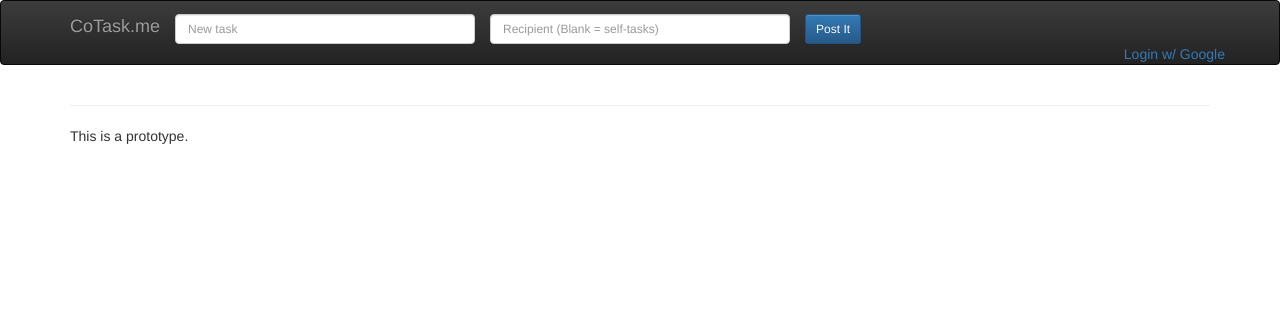
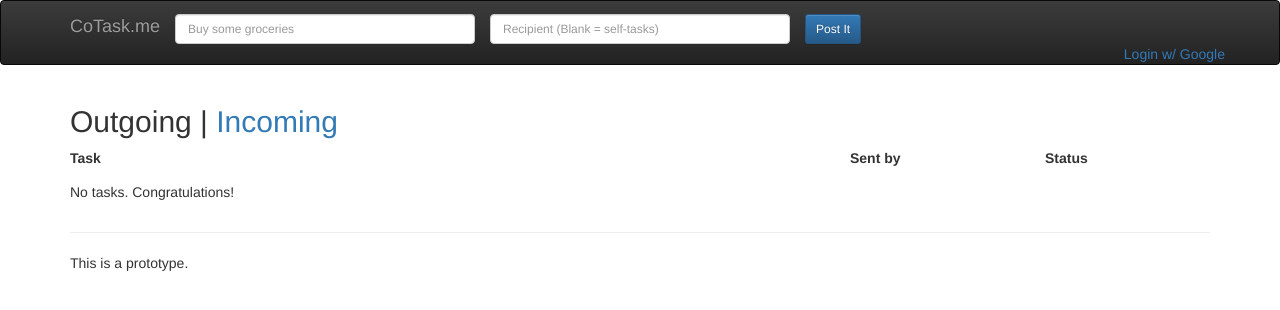
Before and after one commit to JoshData/cotaskme, a Django app: template templates/tasklist.html in a window 1280 px wide. Shown: the top 310 px of the page. Run offline with Django 3.2, Linux system fonts and the light colour scheme; the template is opened without the code that fills it, so the values that code supplies are empty; parts of the project's set-up code (start-up, migrations or seed data) failed here and were passed over; some libraries are stand-ins or nearby versions.

Commit message:
make the task list view functional-ish

```diff
--- a/cotaskme/urls.py
+++ b/cotaskme/urls.py
@@ -7,9 +7,10 @@ urlpatterns = patterns('',
     url(r'^$', 'cotaskme.views.home', name='home'),
     url(r'^new-task-list$', 'cotaskme.views.newlist', name='newlist'),
 
+    url(r'^tasks()(?:/(incoming|outgoing))?$', 'cotaskme.views.tasklist', name='tasklist'),
     url(r'^t/([^/]+)$', 'cotaskme.views.tasklist', name='tasklist'),
-    url(r'^t/([^/]+)/_action$', 'cotaskme.views.tasklist_action', name='tasklist_action'),
-    url(r'^t/([^/]+)/_post$', 'cotaskme.views.tasklist_post', name='tasklist_post'),
+    url(r'^_action$', 'cotaskme.views.tasklist_action', name='tasklist_action'),
+    url(r'^_post$', 'cotaskme.views.tasklist_post', name='tasklist_post'),
 
     url('', include('social.apps.django_app.urls', namespace='social')),
     url('logout$', 'cotaskme.views.logout_view'),
--- a/static/main.css
+++ b/static/main.css
@@ -1,13 +1,17 @@
-table {
-width:800px;
+.tasklist-header {
+	font-weight: bold;
 }
 
-tr:nth-child(even) {
-    background-color: #ccc;
+.tasklist-item {
+	/* this is a bootstrap row, so don't touch left/right margins */
+	padding-top: 4px;
+	padding-bottom: 4px;
 }
-
-th.task {
-	width:600px;
+	.tasklist-item.even {
+		background-color: #EEE;
+	}
+	.tasklist-item:hover {
+		background-color: #F9F9F9;
 	}
 
 .form-control {
--- a/static/main.js
+++ b/static/main.js
@@ -3,3 +3,46 @@ function show_modal_error(title, message) {
 	$('#error_modal p').text(message);
 	$('#error_modal').modal({});
 }
+
+var nav_post_err_title = "Post It";
+
+function post_state(state) {
+	var elems = $('#nav_post_form input, #nav_post_form select, #nav_post_form textarea, #nav_post_form button');
+	elems.prop("disabled", !state);
+}
+
+function do_post() {
+	if ($('#navPostTitle').val() == "") {
+  		show_modal_error(nav_post_err_title, "Type in a title for the task.");
+  		return false;
+	}
+
+  	$.ajax(
+  		"/_post",
+  		{
+  			data: {
+  				title: $('#navPostTitle').val(),
+  				notes: "",
+  				incoming: "_default",
+  				outgoing: "_not_impl"
+  			},
+  			method: "POST",
+  			success: function(res) {
+			  	post_state(true);
+  				if (res.status != "ok") {
+  					show_modal_error(nav_post_err_title, res.msg);
+  					return;
+  				}
+
+				show_modal_error(nav_post_err_title, "Refresh the page please! :) Task has been posted.");
+
+				// reset fields to prevent double-submit
+				$('#navPostTitle').val('');
+  			},
+  			error: function() {
+			  	show_modal_error(nav_post_err_title, "There was an error, sorry.");
+			  	post_state(true);
+  			}
+  		});
+	return false;
+}
--- a/templates/base.html
+++ b/templates/base.html
@@ -29,9 +29,9 @@
               <a class="navbar-brand" href="/">CoTask.me</a>
             </div>
             <div class="navbar-newtask">
-              <form id="post_form" role="form" onsubmit="return do_post()">
-                <input type="text" class="form-control" id="postTitle" placeholder="New task">
-                <input type="text" class="form-control" id="recipient" placeholder="Recipient (Blank = self-tasks)">
+              <form id="nav_post_form" role="form" onsubmit="return do_post()">
+                <input type="text" class="form-control" id="navPostTitle" placeholder="Buy some groceries">
+                <input type="text" class="form-control" id="navPostOutgoing" placeholder="Recipient (Blank = self-tasks)">
                 <button type="submit" class="btn btn-primary btn-sm" style="margin-top:13px">Post It</button>
               </form>
             </div>
--- a/templates/task.html
+++ /dev/null
@@ -1,5 +0,0 @@
-<tr>
-	<td class="task">{{task.title}}</td>
-	<td>{{task.creator}}</td>
-	<td>{{task.get_state_display}}</td>
-</tr>
--- a/templates/tasklist.html
+++ b/templates/tasklist.html
@@ -1,34 +1,57 @@
 {% extends "base.html" %}
 
-{% block title %}{{tasklist.title}} -- CoTask.me{% endblock %}
+{% block title %}{% if incoming_outgoing %}{{incoming_outgoing}}{% endif %} Tasks -- CoTask.me{% endblock %}
 
 {% block body %}
 <div class="container">
+	<h2>
+		{% if incoming_outgoing == None or incoming_outgoing == "outgoing" %}Outgoing{% else %}<a href="{{baseurl}}">Outgoing</a>{% endif %}
+		|
+		{% if incoming_outgoing == "incoming" %}Incoming{% else %}<a href="{{baseurl}}/incoming">Incoming</a>{% endif %}
+	</h2>
 
+	<div class="row tasklist-header">
+		<div class="col-xs-8">
+			Task
+		</div>
+		<div class="col-xs-2">
+			Sent by
+		</div>
+		<div class="col-xs-2">
+			Status
+		</div>
+	</div>
 
-    {% if "observe" in roles %}
-    <div class="col-sm-8">
-    	<h2><a href="incoming">Incoming</a> | Outgoing</h2>
-    	<table>
-			<tr>
-			  <th class="task">Task</th>
-			  <th>Sent by</th>
-			  <th>Status</th>
-			</tr>
-			{% for task in tasks_outgoing %}
-				{% include "task.html" %}
+	{% for task in tasks %}
+	<div class="row tasklist-item {% if forloop.counter|divisibleby:2 %}even{% endif %}">
+		<div class="col-xs-8">
+			{{task.title}}
+		</div>
+		<div class="col-xs-2">
+			{% if task.creator != request.user %}
+				{{task.creator}}
+			{% else %}
+				<i>yourself</i>
+			{% endif %}
+		</div>
+		<div class="col-xs-2">
+			{{task.get_state_display}}
+			{% for state, verb in task.next_states %}
+				<a href="#" onclick="return change_task_state({{task.id}}, {{state}});" class="task-change-state task-change-state-{{state}}" title="{{verb.0}}">
+					{{verb.1}}
+				</a>
 			{% endfor %}
-    	</table>
-    </div>
-    {% endif %}
-
+		</div>
 	</div>
+	{% empty %}
+		<p style="margin-top: 1em;">No tasks. Congratulations!</p>
+	{% endfor %}
 </div>
 {% endblock %}
 
 {% block scripts %}
 <script>
-	{% if "admin" in roles %}
+	{% comment %}
 	function do_rename() {
 		var elem = $('h1');
 		do_action_with_input("rename", "Rename this task list?", elem.text(), function(new_value) {
@@ -49,10 +72,11 @@
 		if (!value) return;
 		do_action({ action: action, value: value }, action, callback, value);
 	}
+	{% endcomment %}
 
 	function do_action(post_data, err_title, callback, callback_arg) {
 	  	$.ajax(
-	  		"{{tasklist.get_absolute_url}}/_action",
+	  		"/_action",
 	  		{
 	  			data: post_data,
 	  			method: "POST",
@@ -67,54 +91,9 @@
 	  			}
 	  		});
 	}
-	{% endif %}
-
-	{% if "post" in roles %}
-	function post_state(state) {
-		var elems = $('#post_form input, #post_form select, #post_form textarea, #post_form button');
-		elems.prop("disabled", !state);
-	}
-
-	function do_post() {
-		if ($('#postTitle').val() == "") {
-	  		show_modal_error("post a new task", "Type in a subject for the task.");
-	  		return false;
-		}
-
-	  	$.ajax(
-	  		"{{tasklist.get_absolute_url}}/_post",
-	  		{
-	  			data: {
-	  				title: $('#postTitle').val(),
-	  				notes: $('#postNodes').val(),
-	  				incoming: $('#postIncoming').val(),
-	  				autoclose: $('#postAutoClose').val()
-	  			},
-	  			method: "POST",
-	  			success: function(res) {
-				  	post_state(true);
-	  				if (res.status != "ok") {
-	  					show_modal_error("post a new task", res.msg);
-	  					return;
-	  				}
-
-  					show_modal_error("post a new task", "Refresh the page please! :) Task has been posted.");
-
-  					// reset fields to prevent double-submit
-  					$('#postTitle').val('');
-  					$('#postNotes').val('');
-	  			},
-	  			error: function() {
-				  	show_modal_error("post a new task", "There was an error, sorry.");
-				  	post_state(true);
-	  			}
-	  		});
-		return false;
-	}
 
 	function change_task_state(task_id, new_state) {
 		do_action({ action: "task-state", task: task_id, state: new_state }, "change state", function() { window.location.reload() });
 	}
-	{% endif %}
 </script>
 {% endblock %}
```
Also changed, not shown: cotaskme/models.py (+18 -9 lines), cotaskme/views.py (+48 -33 lines).
